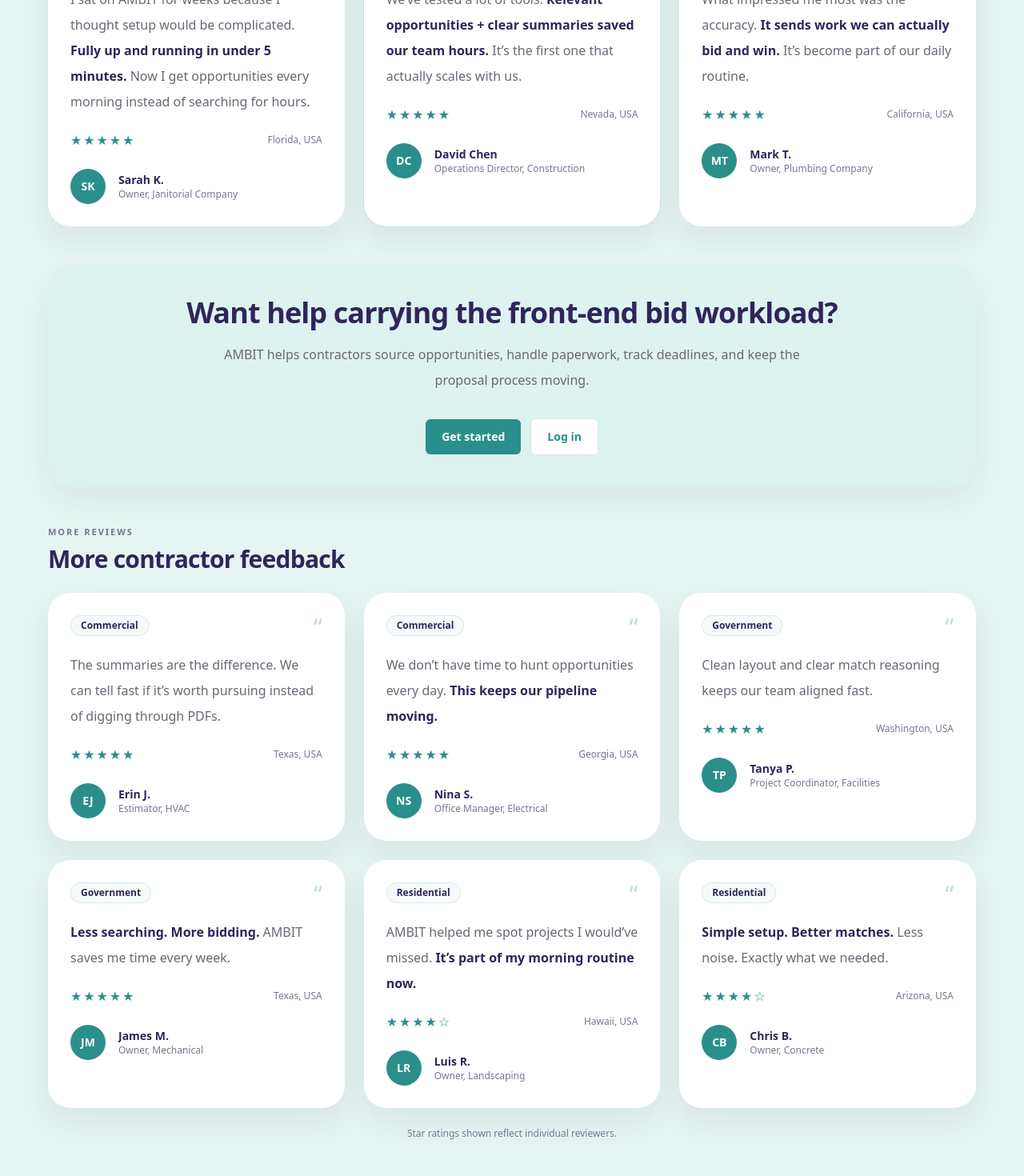
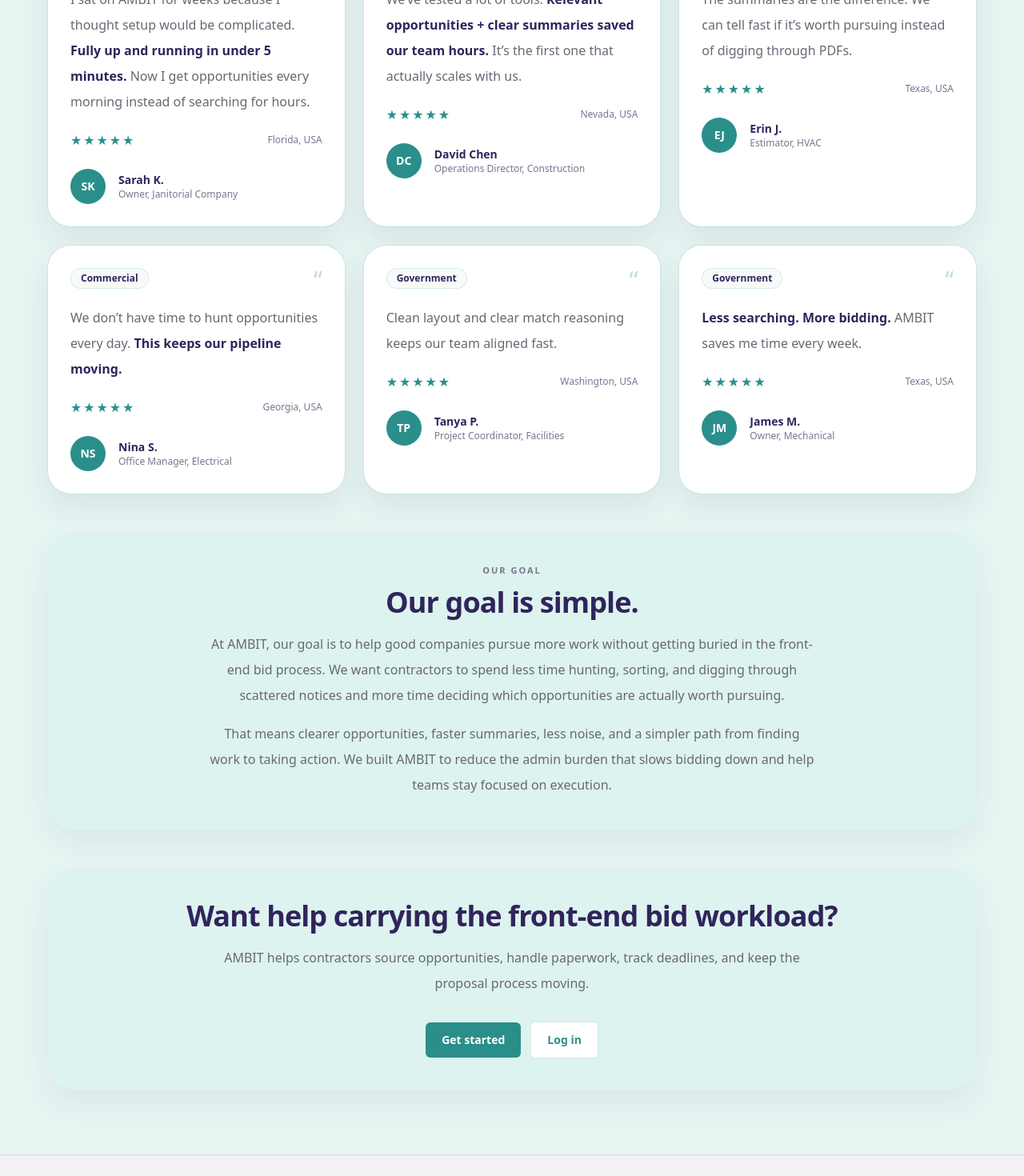
Before and after one commit to seansevrix/ambit, a Next.js app: page /testimonials in a window 1280 px wide. Shown: the part 620-2090 px from the top of the page at 80% size. Built offline with nearby package versions, Linux system fonts and the light colour scheme.

Commit message:
Clean up testimonials page

```diff
--- a/app/testimonials/page.tsx
+++ b/app/testimonials/page.tsx
@@ -1,9 +1,8 @@
 "use client";
 
 import Link from "next/link";
-import { useMemo, useState } from "react";
 
-type Segment = "Residential" | "Commercial" | "Government";
+type Segment = "Commercial" | "Government";
 
 type Testimonial = {
   name: string;
@@ -14,7 +13,6 @@ type Testimonial = {
   initials: string;
   segment?: Segment;
   stars?: 4 | 5;
-  featured?: boolean;
 };
 
 const CONTAINER = "mx-auto max-w-[1240px] px-6 lg:px-10";
@@ -30,7 +28,6 @@ const TESTIMONIALS: Testimonial[] = [
     initials: "SK",
     segment: "Commercial",
     stars: 5,
-    featured: true,
   },
   {
     name: "David Chen",
@@ -42,19 +39,6 @@ const TESTIMONIALS: Testimonial[] = [
     initials: "DC",
     segment: "Commercial",
     stars: 5,
-    featured: true,
-  },
-  {
-    name: "Mark T.",
-    role: "Owner, Plumbing Company",
-    location: "California, USA",
-    hook: "It sends work we can actually bid and win.",
-    quote:
-      "What impressed me most was the accuracy. It sends work we can actually bid and win. It’s become part of our daily routine.",
-    initials: "MT",
-    segment: "Residential",
-    stars: 5,
-    featured: true,
   },
   {
     name: "Erin J.",
@@ -98,27 +82,6 @@ const TESTIMONIALS: Testimonial[] = [
     initials: "JM",
     segment: "Government",
     stars: 5,
-  },
-  {
-    name: "Luis R.",
-    role: "Owner, Landscaping",
-    location: "Hawaii, USA",
-    hook: "It’s part of my morning routine now.",
-    quote:
-      "AMBIT helped me spot projects I would’ve missed. It’s part of my morning routine now.",
-    initials: "LR",
-    segment: "Residential",
-    stars: 4,
-  },
-  {
-    name: "Chris B.",
-    role: "Owner, Concrete",
-    location: "Arizona, USA",
-    hook: "Simple setup. Better matches.",
-    quote: "Simple setup. Better matches. Less noise. Exactly what we needed.",
-    initials: "CB",
-    segment: "Residential",
-    stars: 4,
   },
 ];
 
@@ -196,20 +159,9 @@ function BoldHookQuote({ hook, quote }: { hook: string; quote: string }) {
   );
 }
 
-function QuoteCard({
-  t,
-  featured = false,
-}: {
-  t: Testimonial;
-  featured?: boolean;
-}) {
+function QuoteCard({ t }: { t: Testimonial }) {
   return (
-    <div
-      className={[
-        "rounded-[28px] bg-white p-7 shadow-[0_16px_36px_rgba(49,36,92,0.08)]",
-        featured ? "ring-1 ring-[#2A8F8B]/10" : "",
-      ].join(" ")}
-    >
+    <div className="rounded-[28px] bg-white p-7 shadow-[0_16px_36px_rgba(49,36,92,0.08)] ring-1 ring-[#2A8F8B]/10">
       <div className="flex items-start justify-between gap-4">
         <SegmentChip segment={t.segment} />
         <div className="text-3xl leading-none text-[#2A8F8B]/30">“</div>
@@ -238,22 +190,6 @@ function QuoteCard({
 }
 
 export default function TestimonialsPage() {
-  const [showMore, setShowMore] = useState(false);
-
-  const featured = useMemo(
-    () => TESTIMONIALS.filter((t) => t.featured && t.stars === 5).slice(0, 3),
-    []
-  );
-
-  const rest = useMemo(() => {
-    const nonFeatured = TESTIMONIALS.filter((t) => !t.featured);
-    const fives = nonFeatured.filter((t) => t.stars === 5);
-    const fours = nonFeatured.filter((t) => t.stars === 4);
-    return [...fives, ...fours];
-  }, []);
-
-  const visibleReviews = showMore ? rest : rest.slice(0, 6);
-
   return (
     <main className="min-h-screen bg-[#E6F5F2] text-[#31245C]">
       <div className={`${CONTAINER} py-12 sm:py-16 lg:py-20`}>
@@ -269,9 +205,9 @@ export default function TestimonialsPage() {
               Real feedback from contractors using AMBIT
             </h1>
             <p className="mx-auto mt-4 max-w-[760px] text-base leading-8 text-[#6A6775]">
-              Reviews from contractors using AMBIT to find better-fit
-              opportunities, review them faster, and reduce the admin load that
-              slows bidding down.
+              Feedback from commercial and government-focused contractors using
+              AMBIT to find better-fit opportunities, review them faster, and
+              reduce the admin load that slows bidding down.
             </p>
           </div>
 
@@ -280,18 +216,40 @@ export default function TestimonialsPage() {
               4.5/5 average rating
             </div>
             <div className="rounded-full border border-[#2A8F8B]/15 bg-white px-4 py-2 text-sm font-semibold text-[#31245C] shadow-sm">
-              200+ reviews
+              65+ reviews
             </div>
             <div className="rounded-full border border-[#2A8F8B]/15 bg-white px-4 py-2 text-sm font-semibold text-[#31245C] shadow-sm">
-              Trusted by 200+ contractors
+              Trusted by 65+ contractors
             </div>
           </div>
         </div>
 
-        <section className="mt-12 grid gap-6 lg:grid-cols-3">
-          {featured.map((t, idx) => (
-            <QuoteCard key={t.name} t={t} featured={idx === 1} />
+        <section className="mt-12 grid gap-6 md:grid-cols-2 xl:grid-cols-3">
+          {TESTIMONIALS.map((t) => (
+            <QuoteCard key={t.name} t={t} />
           ))}
+        </section>
+
+        <section className="mt-12 rounded-[32px] bg-[#DDF3EF] px-8 py-10 shadow-[0_16px_36px_rgba(49,36,92,0.06)] sm:px-10">
+          <div className="mx-auto max-w-[860px] text-center">
+            <Eyebrow>Our Goal</Eyebrow>
+            <h2 className="mt-3 text-3xl font-black tracking-tight text-[#31245C] sm:text-4xl">
+              Our goal is simple.
+            </h2>
+            <p className="mx-auto mt-4 max-w-[760px] text-base leading-8 text-[#6A6775]">
+              At AMBIT, our goal is to help good companies pursue more work
+              without getting buried in the front-end bid process. We want
+              contractors to spend less time hunting, sorting, and digging
+              through scattered notices and more time deciding which
+              opportunities are actually worth pursuing.
+            </p>
+            <p className="mx-auto mt-4 max-w-[760px] text-base leading-8 text-[#6A6775]">
+              That means clearer opportunities, faster summaries, less noise,
+              and a simpler path from finding work to taking action. We built
+              AMBIT to reduce the admin burden that slows bidding down and help
+              teams stay focused on execution.
+            </p>
+          </div>
         </section>
 
         <section className="mt-12 rounded-[32px] bg-[#DDF3EF] px-8 py-10 text-center shadow-[0_16px_36px_rgba(49,36,92,0.06)] sm:px-10">
@@ -310,39 +268,6 @@ export default function TestimonialsPage() {
             </Button>
           </div>
         </section>
-
-        <section className="mt-12">
-          <div className="flex items-center justify-between gap-4">
-            <div>
-              <Eyebrow>More reviews</Eyebrow>
-              <h2 className="mt-2 text-3xl font-black tracking-tight text-[#31245C]">
-                More contractor feedback
-              </h2>
-            </div>
-          </div>
-
-          <div className="mt-6 grid gap-6 md:grid-cols-2 xl:grid-cols-3">
-            {visibleReviews.map((t) => (
-              <QuoteCard key={t.name} t={t} />
-            ))}
-          </div>
-
-          {rest.length > 6 ? (
-            <div className="mt-8 flex justify-center">
-              <button
-                type="button"
-                onClick={() => setShowMore((prev) => !prev)}
-                className="inline-flex items-center justify-center rounded-md border border-[#2A8F8B]/20 bg-white px-5 py-3 text-sm font-semibold text-[#2A8F8B] transition hover:bg-[#2A8F8B]/5"
-              >
-                {showMore ? "Show less" : "Show more"}
-              </button>
-            </div>
-          ) : null}
-
-          <div className="mt-6 text-center text-xs text-[#7A7590]">
-            Star ratings shown reflect individual reviewers.
-          </div>
-        </section>
       </div>
     </main>
   );
```
